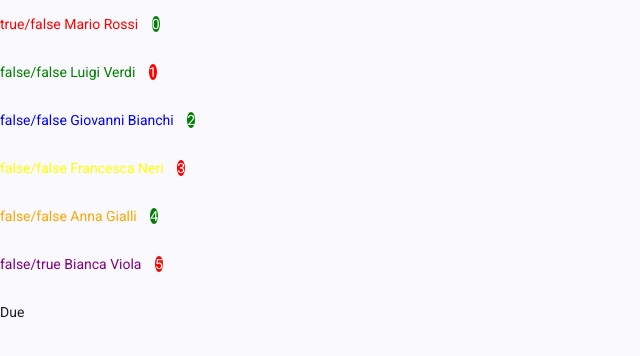
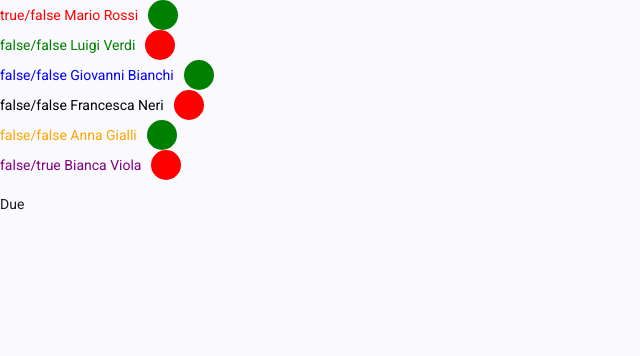
Before and after one commit to Nevia23/corso_angular, an Angular app: page / in a window 1280 px wide. Shown: the top 356 px of the page, without its empty margins (0-640 px from the left). Built offline with nearby package versions, Linux system fonts and the light colour scheme.

Commit message:
cerchio online e offline generico

```diff
--- a/src/app/prova/prova.css
+++ b/src/app/prova/prova.css
@@ -47,7 +47,4 @@
   width: 30px;
   height: 30px;
   border-radius: 50%;
-  margin-left: 10px;
-  text-align: center;
-  color: white;
 }
--- a/src/app/prova/prova.html
+++ b/src/app/prova/prova.html
@@ -57,15 +57,12 @@
     let isLast = $last;
     let isFirst = $first
   ) {
-    <div class="rigaPersona">
-      <p [ngStyle]="{color: persona.colore}">
-        {{ isFirst }}/{{ isLast }} {{ persona.nome }} {{ persona.cognome }}
-        @if (persona.isOnline) {
-          <span class="cerchioVerde">{{ i }}</span>
-        } @else {
-          <span class="cerchioRosso">{{ i }}</span>
-        }
-      </p>
+    <div class="rigaPersona" [ngStyle]="{ color: persona.colore }">
+      <span> {{ isFirst }}/{{ isLast }} {{ persona.nome }} {{ persona.cognome }} </span>
+      <div
+        class="cerchio"
+        [ngStyle]="{ 'background-color': persona.isOnline ? coloreOn : coloreOff }"
+      ></div>
     </div>
   }
 </div>
--- a/src/app/prova/prova.ts
+++ b/src/app/prova/prova.ts
@@ -47,12 +47,14 @@ export class Prova implements OnInit {
   }
 
   numero = 2;
+  coloreOn = 'green';
+  coloreOff = 'red';
 
   persone = [
     {nome: 'Mario', cognome: 'Rossi', isOnline: true, colore: 'red'},
     {nome: 'Luigi', cognome: 'Verdi', isOnline: false, colore: 'green'},
     {nome: 'Giovanni', cognome: 'Bianchi', isOnline: true, colore: 'blue'},
-    {nome: 'Francesca', cognome: 'Neri', isOnline: false, colore: 'yellow'},
+    {nome: 'Francesca', cognome: 'Neri', isOnline: false, colore: 'black'},
     {nome: 'Anna', cognome: 'Gialli', isOnline: true, colore: 'orange'},
     {nome: 'Bianca', cognome: 'Viola', isOnline: false, colore: 'purple'}
   ];
```
